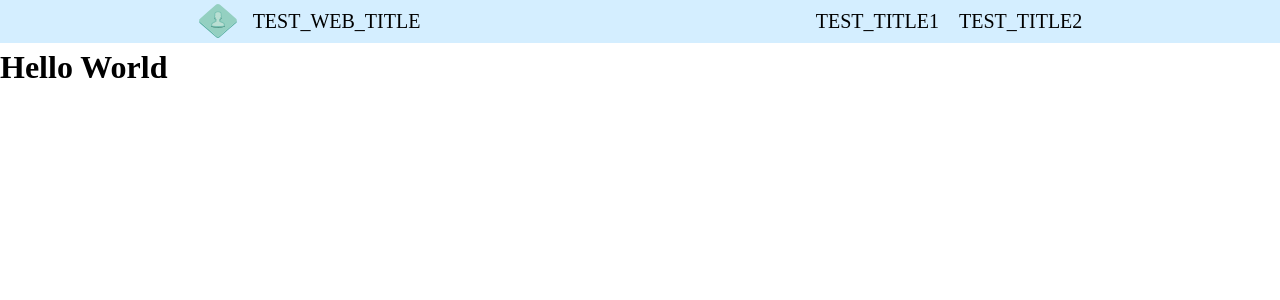
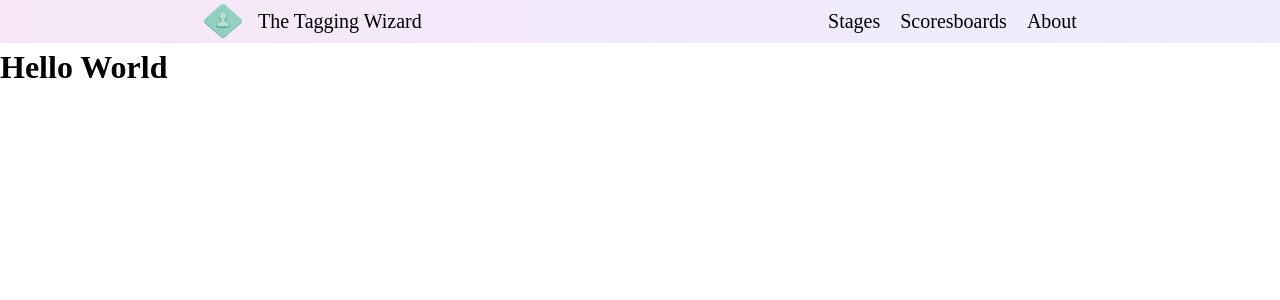
Before and after one commit to Ishm4el/Image-Tagging-App, a React (Vite) app in the folder client/: page / in a window 1280 px wide. Shown: the top 300 px of the page. Built offline with nearby package versions, Linux system fonts and the light colour scheme.

Commit message:
Added style to navbar

```diff
--- a/client/index.html
+++ b/client/index.html
@@ -4,7 +4,7 @@
     <meta charset="UTF-8" />
     <link rel="icon" type="image/svg+xml" href="/personal-svgrepo-com.svg" />
     <meta name="viewport" content="width=device-width, initial-scale=1.0" />
-    <title>Image Tagging App</title>
+    <title>The Tagging Wizard</title>
   </head>
   <body>
     <div id="root"></div>
--- a/client/src/App.tsx
+++ b/client/src/App.tsx
@@ -6,12 +6,14 @@ function App() {
     <>
       <NavigationBar
         links={[
-          { linkTitle: "TEST_TITLE1", linkAddress: "/TEST_ADDRESS1" },
-          { linkTitle: "TEST_TITLE2", linkAddress: "/TEST_ADDRESS2" },
+          { linkTitle: "Stages", linkAddress: "/Stages" },
+          { linkTitle: "Scoresboards", linkAddress: "/Scoreboards" },
+          { linkTitle: "About", linkAddress: "/About" },
         ]}
         webTitle={{
-          title: "TEST_WEB_TITLE",
+          title: "The Tagging Wizard",
           svgLink: appLogo,
+          homeRoute: "/",
         }}
       />
       <h1>Hello World</h1>
--- a/client/src/components/NavigationBar.module.css
+++ b/client/src/components/NavigationBar.module.css
@@ -1,5 +1,9 @@
 .container-nav {
-  background-color: rgb(212, 238, 255);
+  background-image: linear-gradient(
+    to right,
+    rgb(247, 231, 247),
+    rgb(237, 237, 255)
+  );
 }
 
 .card-nav {
@@ -25,26 +29,43 @@
 .a-link {
   text-decoration: none;
   color: black;
+  transition: color 0.25s ease-in 0s;
 }
 
 .a-link:visited {
   text-decoration: none;
 }
 
-.a-link:hover {
+.a-link:hover, .a-link:focus {
   text-decoration: underline;
+  color: blue;
 }
 
 .a-link:active {
   text-decoration: underline;
 }
 
-.card-web-title {
+.container-web-title {
   flex: 1 1 auto;
   display: flex;
   align-items: center;
+  justify-content: center;
+}
+
+.card-web-title {
+  display: flex;
+  align-items: center;
   gap: 15px;
-  justify-content: center;
+  color: transparent;
+  background-clip: text;
+  background-image: linear-gradient(to right, black, black);
+  transition: background-image 0.25s ease-in 1s;
+  -webkit-transition: background-image 0.25s ease-in 1s;
+}
+
+.card-web-title:hover, .card-web-title:focus {
+  cursor: pointer;
+  background-image: linear-gradient(to right, blue, purple);
 }
 
 .card-web-title span {
@@ -53,4 +74,10 @@
 
 .card-web-title img {
   height: 2.5em;
+  will-change: filter;
+  transition: filter 300ms;
 }
+
+.card-web-title:hover img, .card-web-title:focus img {
+  filter: drop-shadow(0 0 0.1em blue)
+}
--- a/client/src/components/NavigationBar.tsx
+++ b/client/src/components/NavigationBar.tsx
@@ -1,6 +1,6 @@
-import { Link } from "react-router-dom";
+import { Link, useNavigate } from "react-router-dom";
 import styles from "./NavigationBar.module.css";
-import { ReactElement } from "react";
+import { ReactElement, useEffect, useRef } from "react";
 
 type FormatLinkObject = {
   linkTitle: string;
@@ -10,13 +10,38 @@ type FormatLinkObject = {
 type FormatTitleObject = {
   title: string;
   svgLink: string;
+  homeRoute: string;
 };
 
-function WebsiteTitle({ title, svgLink }: FormatTitleObject) {
+function WebsiteTitle({ title, svgLink, homeRoute }: FormatTitleObject) {
+  const divCardWebTitleRef = useRef<HTMLDivElement>(null);
+  const navigate = useNavigate();
+  function returnHomeEvent(ev: MouseEvent | KeyboardEvent) {
+    if (
+      (ev instanceof KeyboardEvent && (ev.key === " " || ev.key === "Enter")) ||
+      ev instanceof MouseEvent
+    ) {
+      navigate(homeRoute);
+    }
+  }
+  useEffect(() => {
+    if (!divCardWebTitleRef.current)
+      throw Error("divCardWebTitleRef is not assigned");
+    else {
+      divCardWebTitleRef.current.addEventListener("click", returnHomeEvent);
+      divCardWebTitleRef.current.addEventListener("keydown", returnHomeEvent);
+    }
+  }, [divCardWebTitleRef]);
   return (
-    <div className={styles["card-web-title"]}>
-      <img src={svgLink} alt="" />
-      <span>{title}</span>
+    <div className={styles["container-web-title"]}>
+      <div
+        className={styles["card-web-title"]}
+        tabIndex={0}
+        ref={divCardWebTitleRef}
+      >
+        <img src={svgLink} alt="" />
+        <span>{title}</span>
+      </div>
     </div>
   );
 }
@@ -30,7 +55,9 @@ function ListOfLinks({ links }: ListOfLinksProps): ReactElement {
       {links.map((link: FormatLinkObject) => {
         return (
           <li className={styles["card-link"]} key={link.linkTitle}>
-            <Link className={styles["a-link"]} to={link.linkAddress}>{link.linkTitle}</Link>
+            <Link className={styles["a-link"]} to={link.linkAddress}>
+              {link.linkTitle}
+            </Link>
           </li>
         );
       })}
@@ -43,12 +70,14 @@ type NavigationBarProps = {
   webTitle: FormatTitleObject;
 };
 function NavigationBar({ links, webTitle }: NavigationBarProps): ReactElement {
-  console.log(webTitle.svgLink);
-
   return (
     <div className={styles["container-nav"]}>
       <nav className={styles["card-nav"]}>
-        <WebsiteTitle title={webTitle.title} svgLink={webTitle.svgLink} />
+        <WebsiteTitle
+          title={webTitle.title}
+          svgLink={webTitle.svgLink}
+          homeRoute={webTitle.homeRoute}
+        />
         <ListOfLinks links={links} />
       </nav>
     </div>
```
